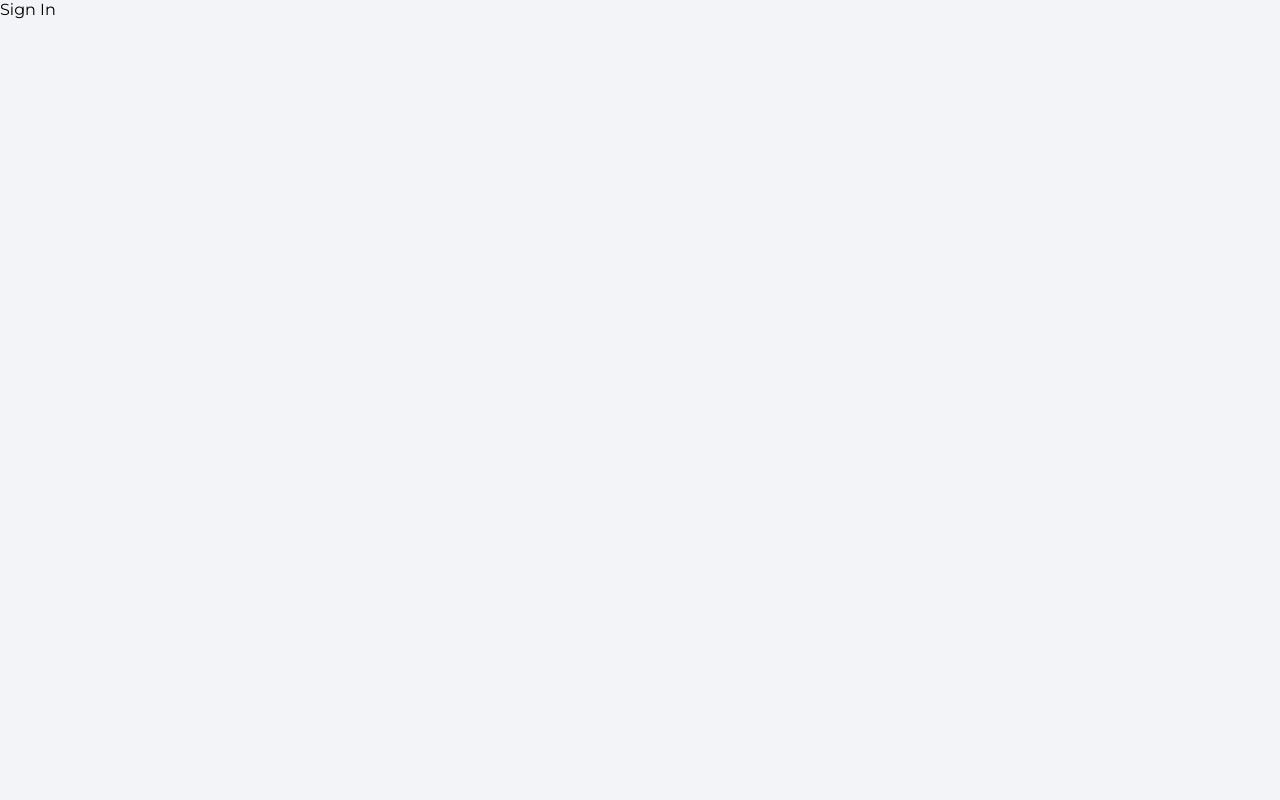
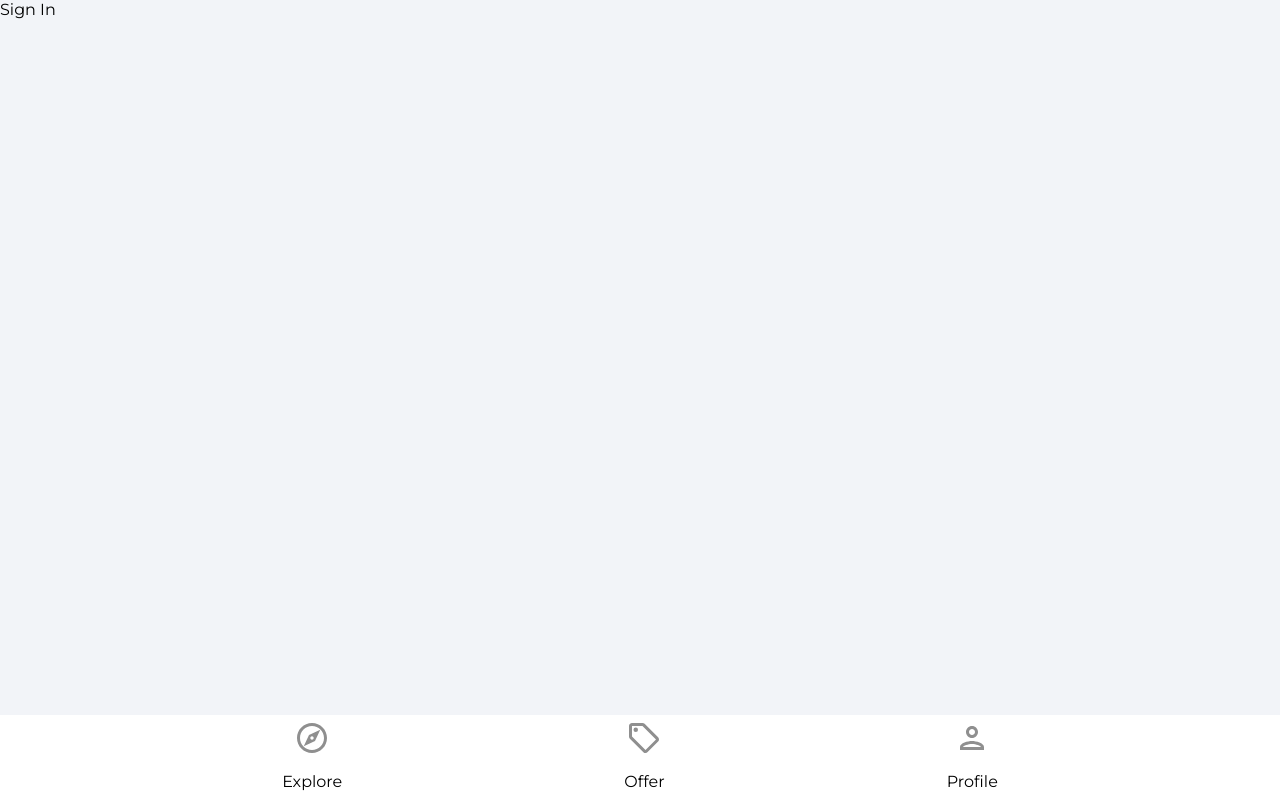
Before and after one commit to mfkfawas/house-marketplace-reactjs, a React (Create React App) app: page /sign-in in a window 1280 px wide. Built offline with nearby package versions, Linux system fonts and the light colour scheme.

Commit message:
created navbar component

```diff
--- a/src/App.js
+++ b/src/App.js
@@ -4,6 +4,7 @@
   Route,
 } from 'react-router-dom';
 
+import Navbar from './components/Navbar';
 import Explore from './pages/Explore';
 import ForgotPassword from './pages/ForgotPassword';
 import Offers from './pages/Offers';
@@ -26,8 +27,9 @@
           <Route path='/sign-up' element={<SignUp />} />
           <Route path='/sign-in' element={<SignIn />} />
         </Routes>
+        {/* Navbar should be in Router cz we're gonna use some hooks like useNavigate */}
+        <Navbar />
       </Router>
-      {/* Navbar */}
     </>
   );
 }
--- /dev/null
+++ b/src/components/Navbar.jsx
@@ -0,0 +1,87 @@
+import { useNavigate, useLocation } from 'react-router-dom';
+import { ReactComponent as OfferIcon } from '../assets/svg/localOfferIcon.svg';
+import { ReactComponent as ExploreIcon } from '../assets/svg/exploreIcon.svg';
+import { ReactComponent as PersonOutlineIcon } from '../assets/svg/personOutlineIcon.svg';
+
+const Navbar = () => {
+  const navigate = useNavigate();
+  const location = useLocation();
+
+  const pathMatchRoute = route => {
+    if (route === location.pathname) return true;
+  };
+
+  return (
+    <footer className='navbar'>
+      <nav className='navbarNav'>
+        <ul className='navbarListItems'>
+          <li
+            className='navbarListItem'
+            onClick={() => navigate('/')}
+          >
+            <ExploreIcon
+              fill={pathMatchRoute('/') ? '#2c2c2c' : '#8f8f8f'}
+              width='36px'
+              height='36px'
+            />
+            <p
+              className={
+                pathMatchRoute('/')
+                  ? 'navbarListItemNameActive'
+                  : 'navbarListItemNam'
+              }
+            >
+              Explore
+            </p>
+          </li>
+          <li
+            className='navbarListItem'
+            onClick={() => navigate('/offers')}
+          >
+            <OfferIcon
+              fill={
+                pathMatchRoute('/offers') ? '#2c2c2c' : '#8f8f8f'
+              }
+              width='36px'
+              height='36px'
+            />
+            <p
+              className={
+                pathMatchRoute('/offers')
+                  ? 'navbarListItemNameActive'
+                  : 'navbarListItemNam'
+              }
+            >
+              Offer
+            </p>
+          </li>
+          <li
+            className='navbarListItem'
+            onClick={() => navigate('/profile')}
+          >
+            <PersonOutlineIcon
+              fill={
+                pathMatchRoute('/profile')
+                  ? '#2c2c2c'
+                  : '#8f8f8f'
+              }
+              width='36px'
+              height='36px'
+            />
+            <p
+              className={
+                pathMatchRoute('/profile')
+                  ? 'navbarListItemNameActive'
+                  : 'navbarListItemNam'
+              }
+            >
+              Profile
+            </p>
+          </li>
+        </ul>
+      </nav>
+    </footer>
+  );
+};
+
+export default Navbar;
```
